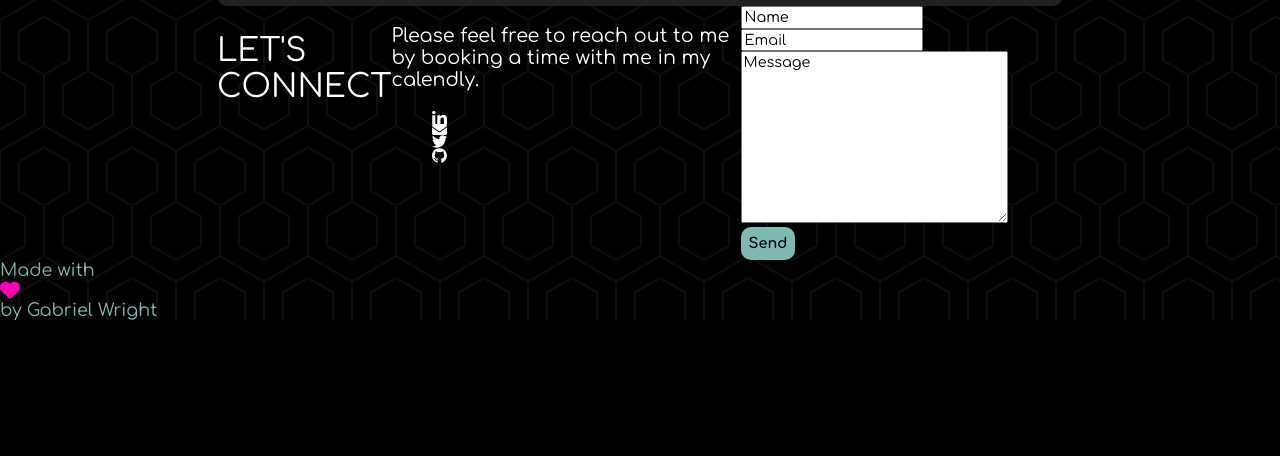
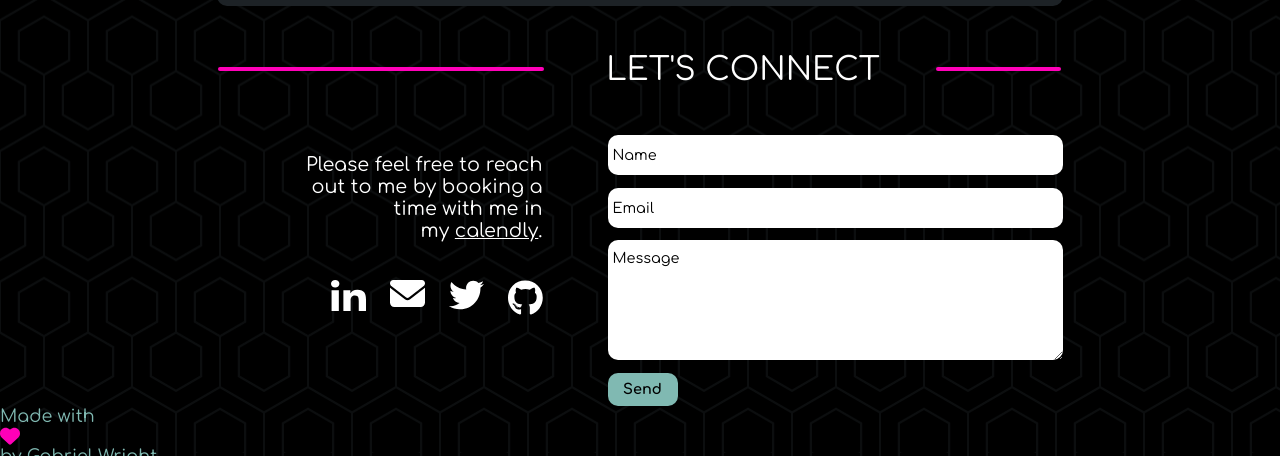
Before and after one commit to gabrielwright1/my-portfolio, a plain HTML site: page index.html in a window 1280 px wide. Shown: the part 2715-3171 px from the top of the page. Before the commit the page ends 3035 px from the top, so only its background shows below. Drawn offline with Linux system fonts and the light colour scheme.

Commit message:
finish form styling

```diff
--- a/index.html
+++ b/index.html
@@ -357,44 +357,47 @@
 			<section id="contact" class="contact">
 				<div class="contact-outer-container wrapper">
 					<h2>Let's Connect</h2>
+					<div class="contact-inner-container">
 					<div class="contact-text-container">
 						<h3>
-							Please feel free to reach out to me by booking a
-							time with me in my calendly.
+							Please feel free to reach <br/>
+							out to me by booking a <br/>
+							time with me in <br />
+							my <a href="#">calendly</a>.
 						</h3>
 						<ul>
 							<li>
-								<i
+								<a href="#"
 									><img
 										src="./assets/linkedin.svg"
 										alt="LinkedIn icon provided by FontAwesome"
-								/></i>
+								/></a>
 							</li>
 							<li>
-								<i
+								<a href="#"
 									><img
 										src="./assets/mail.svg"
 										alt="Mail icon provided by FontAwesome"
-								/></i>
+								/></a>
 							</li>
 							<li>
-								<i
+								<a href="#"
 									><img
 										src="./assets/twitter.svg"
 										alt="Twitter icon provided by FontAwesome"
-								/></i>
+								/></a>
 							</li>
 							<li>
-								<i
+								<a href="#"
 									><img
 										src="./assets/github.svg"
 										alt="GitHub icon provided by FontAwesome"
-								/></i>
+								/></a>
 							</li>
 						</ul>
 					</div>
-					<form action="">
-						<div class="input-wrapper">
+					<form action="" class="contact-form">
+						<div class="contact-input-container wrapper">
 							<label for="name" class="sr-only"
 								>Please enter your name</label
 							>
@@ -428,8 +431,8 @@
 								value="Send"
 								class="sm-button"
 							/>
-						</div>
 					</form>
+					</div>
 				</div>
 			</section>
 		</main>
--- a/styles/sass/partials/_sections.scss
+++ b/styles/sass/partials/_sections.scss
@@ -274,3 +274,81 @@
 // ------------------------
 // CONTACT SECTION
 // ------------------------
+
+.contact-outer-container {
+	display: flex;
+	flex-direction: column;
+	h2 {
+		margin: 46px auto;
+		position: relative;
+		right: -103px;
+	}
+	h2::before {
+		content: "";
+		top: 15px;
+		left: -388px;
+		position: absolute;
+		display: inline-block;
+		height: 4px;
+		width: 326px;
+		background-color: $clr-pink;
+		border-radius: 10px;
+	}
+	h2::after {
+		content: "";
+		top: 15px;
+		left: 330px;
+		position: absolute;
+		display: inline-block;
+		height: 4px;
+		width: 125px;
+		background-color: $clr-pink;
+		border-radius: 10px;
+	}
+}
+.contact-inner-container {
+	display: flex;
+	justify-content: flex-end;
+}
+
+.contact-text-container {
+	width: 300px;
+	h3 {
+		text-align: right;
+	}
+	ul {
+		display: flex;
+		gap: 1.5rem;
+		padding: 0;
+		justify-content: flex-end;
+		margin-top: 38px;
+	}
+	img {
+		width: 35px;
+	}
+}
+.contact-form {
+	margin-left: 65px;
+	width: 455.5px;
+}
+
+.contact-input-container {
+	display: flex;
+	flex-direction: column;
+	gap: 0.8rem;
+	[type="text"],
+	[type="email"],
+	textarea {
+		border-radius: 10px;
+		padding-left: 5px;
+		height: 40px;
+		border: none;
+	}
+	textarea {
+		padding-top: 10px;
+		height: 120px;
+	}
+	[type="submit"] {
+		width: 70px;
+	}
+}
--- a/styles/sass/partials/_typography.scss
+++ b/styles/sass/partials/_typography.scss
@@ -93,3 +93,11 @@ i {
 		color: $clr-white;
 	}
 }
+
+// contact link
+.contact-text-container {
+	a {
+		color: $clr-white;
+		text-decoration: underline;
+	}
+}
```
Also changed, not shown: styles/styles.css.
